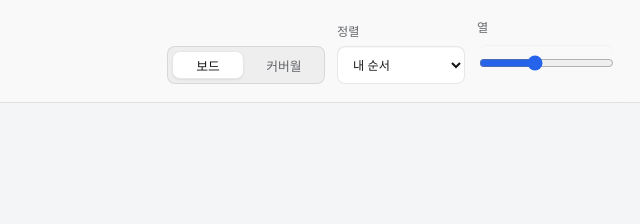
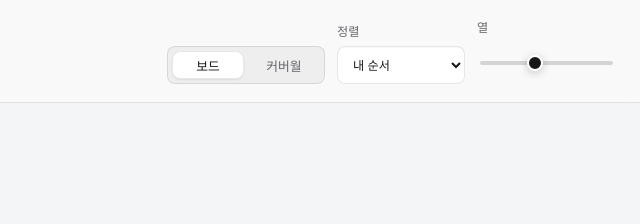
Before and after one commit to j-yoon08/lp-crate, a plain HTML site: page index.html in a window 1280 px wide. Shown: the top 224 px of the page, 640-1280 px from the left. Drawn offline with Linux system fonts and the light colour scheme.

Commit message:
Unify the column slider styling
The column range control still used the browser accent color, which made it stand apart from the otherwise neutral toolbar. Style the range track and thumb explicitly so it matches the black and gray control system.

Constraint: Keep the existing toolbar behavior and avoid adding JavaScript for slider progress

Rejected: Leave browser default range styling | it kept a blue accent that conflicted with the refined visual system

Confidence: high

Scope-risk: narrow

Directive: Keep toolbar controls visually neutral unless the action is a primary command

Tested: node --check app.js

Tested: git diff --check

Tested: In-app browser screenshot confirms neutral slider color and zero console errors

```diff
--- a/styles.css
+++ b/styles.css
@@ -564,9 +564,53 @@ h2 {
 }
 
 .toolbar input[type="range"] {
+  appearance: none;
   min-height: 38px;
   padding: 0;
-  accent-color: var(--accent);
+  border-color: transparent;
+  background: transparent;
+  box-shadow: none;
+  accent-color: var(--ink);
+  cursor: pointer;
+}
+
+.toolbar input[type="range"]:hover,
+.toolbar input[type="range"]:focus {
+  border-color: transparent;
+  background: transparent;
+  box-shadow: none;
+}
+
+.toolbar input[type="range"]::-webkit-slider-runnable-track {
+  height: 4px;
+  border-radius: 999px;
+  background: rgba(17, 17, 19, 0.16);
+}
+
+.toolbar input[type="range"]::-webkit-slider-thumb {
+  appearance: none;
+  width: 16px;
+  height: 16px;
+  margin-top: -6px;
+  border: 2px solid #ffffff;
+  border-radius: 999px;
+  background: var(--ink);
+  box-shadow: 0 2px 8px rgba(17, 17, 19, 0.22);
+}
+
+.toolbar input[type="range"]::-moz-range-track {
+  height: 4px;
+  border-radius: 999px;
+  background: rgba(17, 17, 19, 0.16);
+}
+
+.toolbar input[type="range"]::-moz-range-thumb {
+  width: 16px;
+  height: 16px;
+  border: 2px solid #ffffff;
+  border-radius: 999px;
+  background: var(--ink);
+  box-shadow: 0 2px 8px rgba(17, 17, 19, 0.22);
 }
 
 .board-wrap {
```
